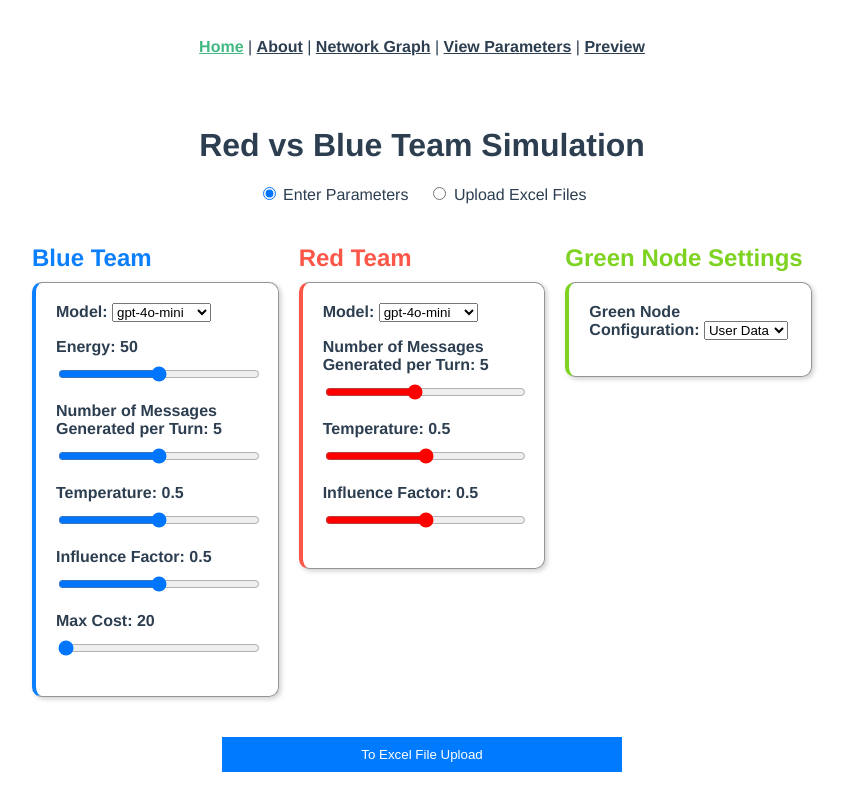
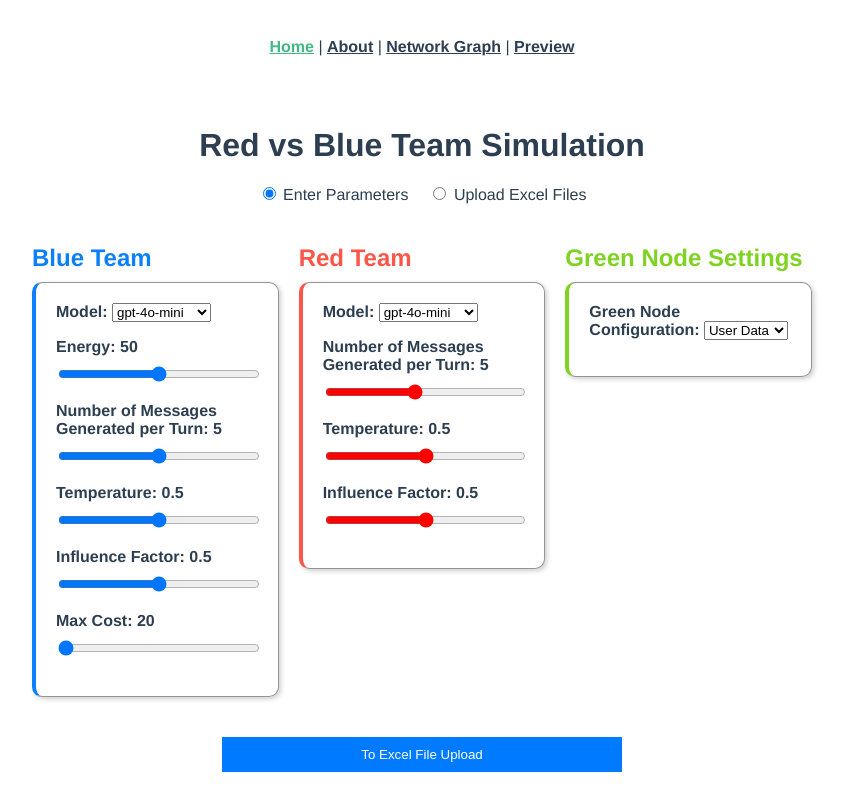
Before and after one commit to jjwilliamjun/clash-of-llms-next, a Vue app in the folder clash-of-llms/: page /upload in a window 1280 px wide. Shown: the whole page, without its empty margins (218-1065 px from the left). Built offline with nearby package versions, Linux system fonts and the light colour scheme.

Commit message:
Update App.vue

```diff
--- a/clash-of-llms/src/App.vue
+++ b/clash-of-llms/src/App.vue
@@ -4,7 +4,7 @@
       <router-link to="/">Home</router-link> |
       <router-link to="/about">About</router-link> |
       <router-link to="/network">Network Graph</router-link> | <!-- Link to Network Graph -->
-      <router-link to="/gameplay">View Parameters</router-link> |
+      <!-- <router-link to="/gameplay">View Parameters</router-link> |  -->
       <router-link to="/preview">Preview</router-link>
     </nav>
     <router-view/>
```
